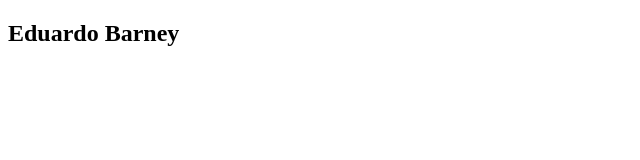
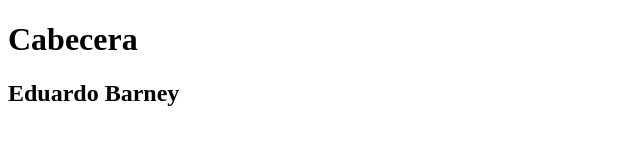
Before and after one commit to DiBarney/pruebaPrimerRepositorio, a plain HTML site: page index.html in a window 1280 px wide. Shown: the whole page, without its empty margins (0-640 px from the left). Drawn offline with Linux system fonts and the light colour scheme.

Commit message:
Agregamos Header

```diff
--- a/index.html
+++ b/index.html
@@ -7,6 +7,9 @@
     <title>Sitio Version 1</title>
 </head>
 <body>
+    <header>
+        <h1>Cabecera</h1>
+    </header>
     <div class="container">
         <h2>Eduardo Barney</h2>
     </div>
```
Also changed, not shown: 1 other file.
